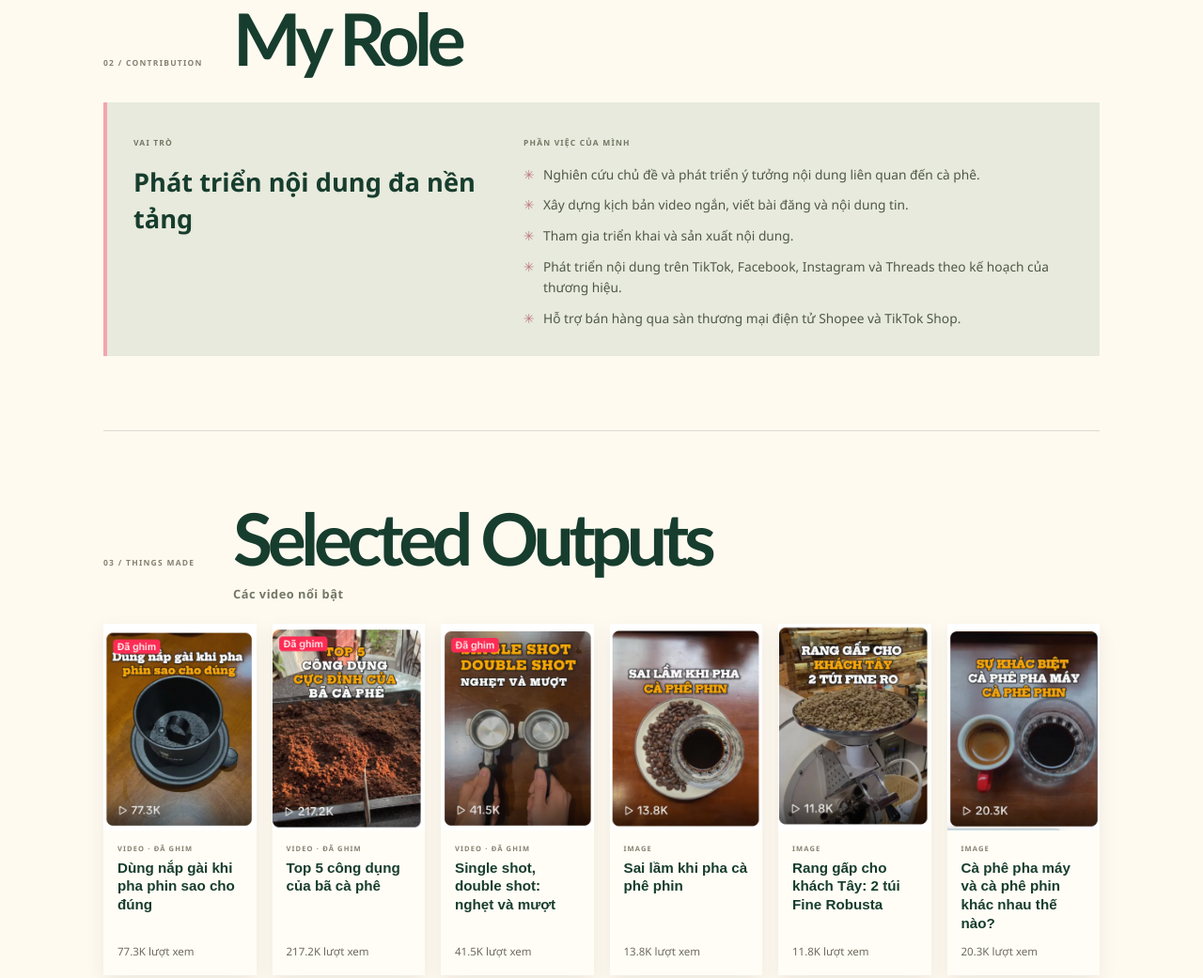
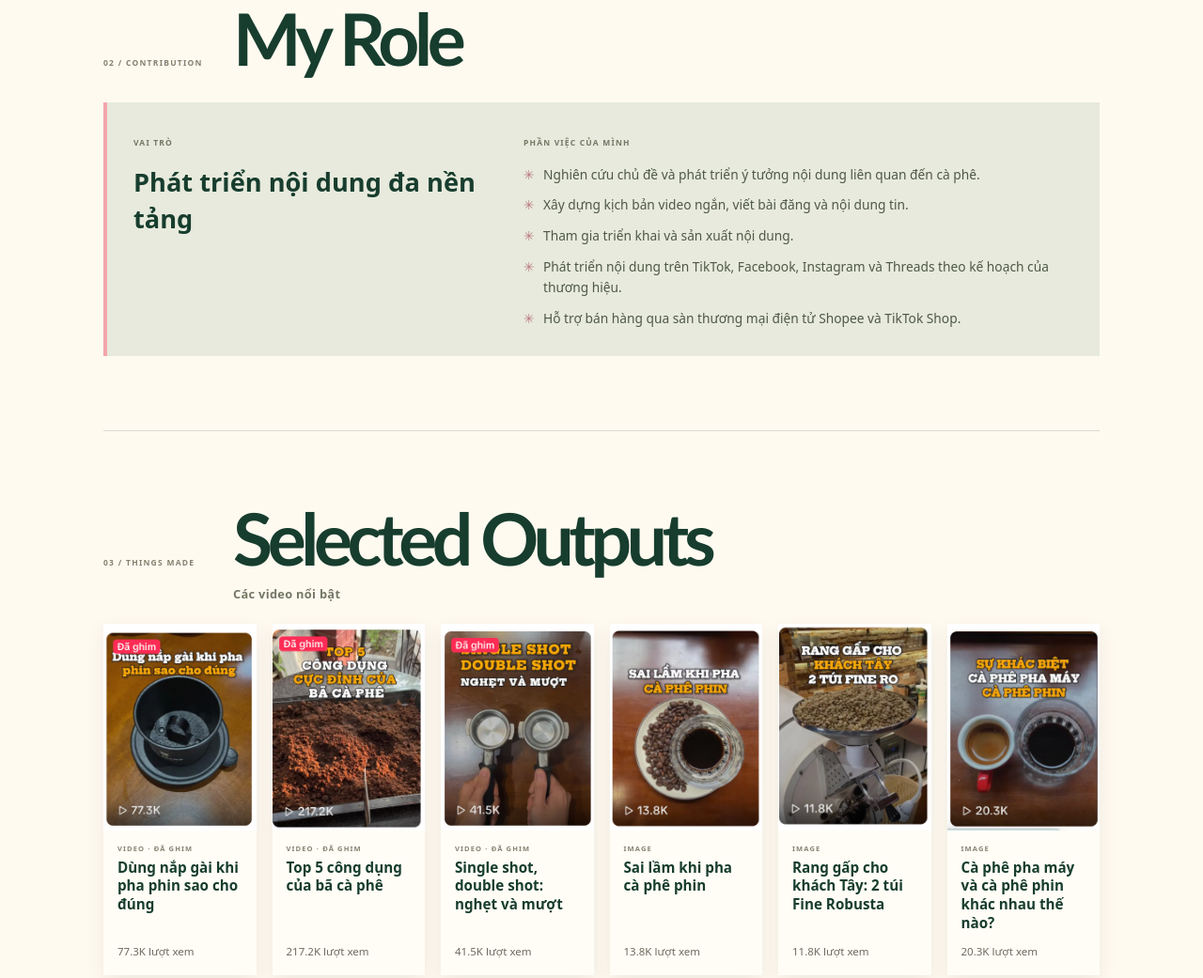
Before and after one commit to NguyenThuyLinh279/MyPortfolio, a plain HTML site: page projects/social/all-beans-coffee.html in a window 1280 px wide. Shown: the part 1222-2263 px from the top of the page at 94% size. Drawn offline with Linux system fonts and the light colour scheme.

Commit message:
Fix Vietnamese typography on project pages

```diff
--- a/project-detail.css
+++ b/project-detail.css
@@ -1,4 +1,9 @@
-.social-case-page { min-height: 100vh; background: var(--paper); }
+.social-case-page {
+  --localized-heading: system-ui, -apple-system, BlinkMacSystemFont, "Segoe UI", sans-serif;
+  min-height: 100vh;
+  background: var(--paper);
+  font-family: var(--localized-heading);
+}
 .case-header { display: flex; align-items: center; justify-content: space-between; gap: 20px; padding-block: 19px; color: var(--forest); }
 .case-wordmark { display: inline-flex; flex: 0 0 auto; align-items: center; gap: 9px; color: inherit; font: 900 .82rem/1 var(--display); letter-spacing: .12em; text-decoration: none; }
 .case-mark { display: grid; width: 37px; aspect-ratio: 1; place-items: center; border: 1px solid currentColor; border-radius: 50%; font-size: 1.15rem; }
@@ -39,7 +44,7 @@
 .case-note p:empty::before, .process-card p:empty::before, .role-summary:empty::before, .results-card > p:empty::before { color: #827c6d; }
 .role-panel { display: grid; grid-template-columns: .8fr 1.2fr; gap: 25px; padding: 28px; border-left: 4px solid var(--pink); background: #e7eadc; }
 .case-label { color: #737764; font-size: .53rem; font-weight: 850; letter-spacing: .14em; }
-.role-summary { margin: 11px 0 0; color: var(--forest); font: 700 clamp(1.2rem, 2.5vw, 1.7rem)/1.45 var(--body); }
+.role-summary { margin: 11px 0 0; color: var(--forest); font: 700 clamp(1.2rem, 2.5vw, 1.7rem)/1.45 var(--localized-heading); }
 .case-list { display: grid; gap: 10px; margin: 12px 0 0; padding: 0; list-style: none; }
 .case-list li { position: relative; padding-left: 21px; color: #4f5847; font-size: .86rem; line-height: 1.65; }
 .case-list li::before { position: absolute; left: 0; color: #bb7980; content: "✳"; }
@@ -92,7 +97,7 @@
 .outputs-group-heading { display: flex; align-items: baseline; justify-content: space-between; gap: 14px; margin-bottom: 14px; }
 .outputs-group-heading h3 { margin: 0; color: var(--forest); font: 850 1.2rem/1.2 var(--localized-heading); }
 .outputs-group-heading > span { color: #898271; font-size: .48rem; font-weight: 850; letter-spacing: .13em; text-align: right; }
-.outputs-subtitle { margin: -17px 0 22px 138px; color: #737764; font: 800 .8rem/1.4 var(--body); letter-spacing: .04em; }
+.outputs-subtitle { margin: -17px 0 22px 138px; color: #737764; font: 750 .8rem/1.4 var(--localized-heading); letter-spacing: .025em; }
 .channels-prompt { display: flex; width: fit-content; align-items: center; gap: 8px; margin: 25px auto 0; color: var(--forest); font-size: .72rem; font-weight: 850; letter-spacing: .04em; text-decoration: none; }
 .channels-prompt span { display: grid; width: 25px; aspect-ratio: 1; place-items: center; border: 1px solid rgba(23,61,46,.32); border-radius: 50%; font-size: .95rem; transition: transform .2s ease; }
 .channels-prompt:hover span, .channels-prompt:focus-visible span { transform: translateY(3px); }
```
